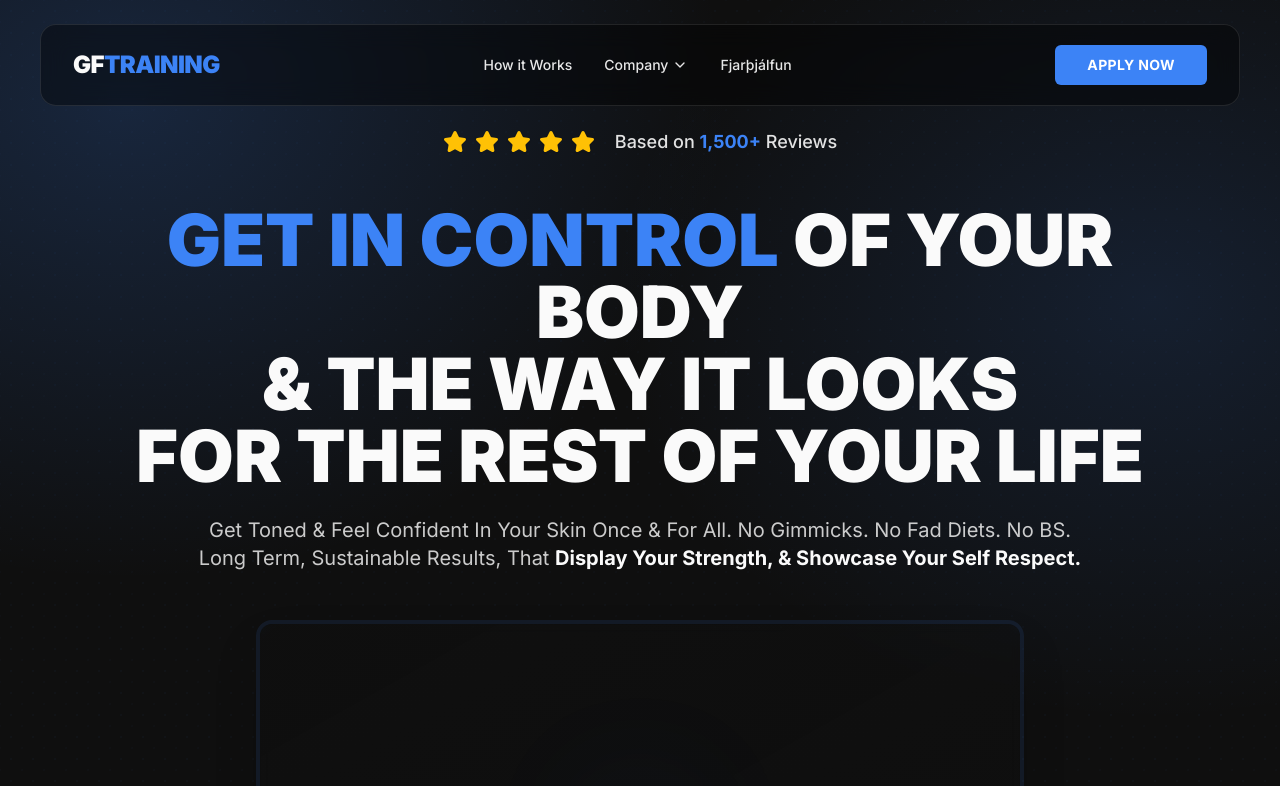
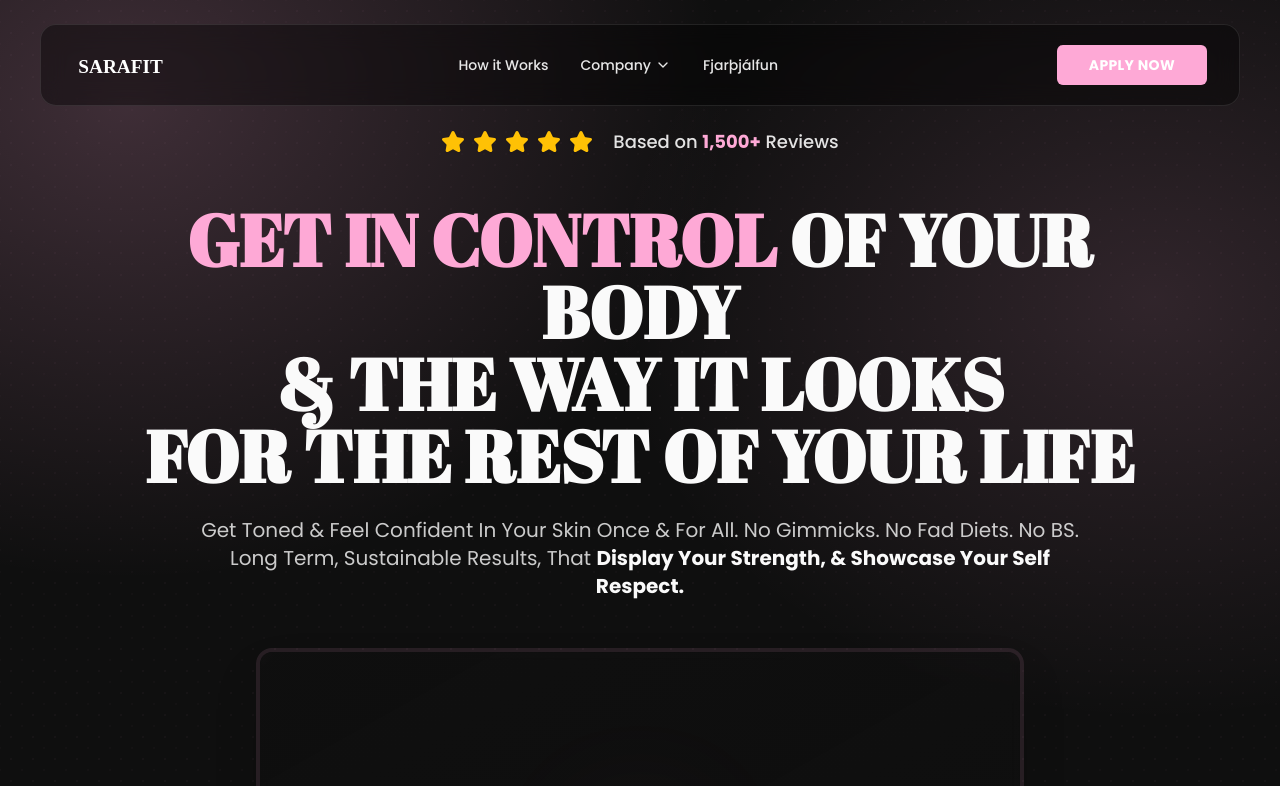
Before and after one commit to gummi-coder/sarafit-website, a React (Vite) app: page / in a window 1280 px wide. Shown: the top 786 px of the page. Built offline with nearby package versions, Linux system fonts and the light colour scheme; the HTML template or start-up script is replaced by a standard one.

Commit message:
Transform to Sarafit website with custom branding and design

```diff
--- a/index.html
+++ b/index.html
@@ -3,9 +3,9 @@
   <head>
     <meta charset="UTF-8" />
     <meta name="viewport" content="width=device-width, initial-scale=1.0" />
-    <title>GF - Transform Your Body & Mind</title>
+    <title>Sarafit - Transform Your Body & Mind</title>
     <meta name="description" content="Get in control of your body & achieve sustainable results with personalized fitness coaching." />
-    <meta name="author" content="GF" />
+    <meta name="author" content="Sarafit" />
 
     <!-- Favicon -->
     <link rel="icon" type="image/svg+xml" href="/favicon.svg" />
@@ -14,9 +14,9 @@
 
     <link rel="preconnect" href="https://fonts.googleapis.com">
     <link rel="preconnect" href="https://fonts.gstatic.com" crossorigin>
-    <link href="https://fonts.googleapis.com/css2?family=Inter:wght@300;400;500;600;700;800;900&family=Abril+Fatface&display=swap" rel="stylesheet">
+    <link href="https://fonts.googleapis.com/css2?family=Inter:wght@300;400;500;600;700;800;900&family=Abril+Fatface&family=Poppins:wght@300;400;500;600;700;800;900&display=swap" rel="stylesheet">
 
-    <meta property="og:title" content="GF - Transform Your Body & Mind" />
+    <meta property="og:title" content="Sarafit - Transform Your Body & Mind" />
     <meta property="og:description" content="Get in control of your body & achieve sustainable results with personalized fitness coaching." />
     <meta property="og:type" content="website" />
 
--- a/src/components/Hero.tsx
+++ b/src/components/Hero.tsx
@@ -51,7 +51,7 @@ const Hero = () => {
 
             {/* Coach Label */}
             <div className="absolute bottom-6 left-6 bg-primary text-primary-foreground px-6 py-3 rounded-lg font-bold text-lg">
-              COACH GF
+              COACH SARAH
             </div>
           </div>
         </div>
--- a/src/components/Navigation.tsx
+++ b/src/components/Navigation.tsx
@@ -29,9 +29,11 @@ const Navigation = () => {
         <div className="flex items-center justify-between h-20">
           {/* Logo */}
           <a href="/" className="flex items-center">
-            <span className="text-2xl font-black tracking-tight uppercase font-display">
-              GF<span className="text-primary">Training</span>
-            </span>
+            <img
+              src="/sarafit-logo.svg"
+              alt="Sarafit"
+              className="h-8 w-auto"
+            />
           </a>
 
           {/* Desktop Navigation */}
--- a/src/index.css
+++ b/src/index.css
@@ -17,7 +17,7 @@ All colors MUST be HSL.
     --popover: 0 0% 10%;
     --popover-foreground: 0 0% 98%;
 
-    --primary: 217 91% 60%;
+    --primary: 328 98% 83%;
     --primary-foreground: 0 0% 100%;
 
     --secondary: 0 0% 15%;
@@ -26,7 +26,7 @@ All colors MUST be HSL.
     --muted: 0 0% 20%;
     --muted-foreground: 0 0% 65%;
 
-    --accent: 217 91% 60%;
+    --accent: 328 98% 83%;
     --accent-foreground: 0 0% 100%;
 
     --destructive: 0 84.2% 60.2%;
@@ -34,7 +34,7 @@ All colors MUST be HSL.
 
     --border: 0 0% 20%;
     --input: 0 0% 20%;
-    --ring: 217 91% 60%;
+    --ring: 328 98% 83%;
 
     --radius: 0.5rem;
 
--- a/tailwind.config.ts
+++ b/tailwind.config.ts
@@ -50,8 +50,8 @@ export default {
         star: "hsl(var(--star))",
       },
       fontFamily: {
-        sans: ['Inter', 'system-ui', 'sans-serif'],
-        display: ['Inter', 'system-ui', 'sans-serif'],
+        sans: ['Poppins', 'system-ui', 'sans-serif'],
+        display: ['Abril Fatface', 'serif'],
       },
       borderRadius: {
         lg: "var(--radius)",
```
Also changed, not shown: public/favicon.svg, public/sarafit-logo.svg (added).
